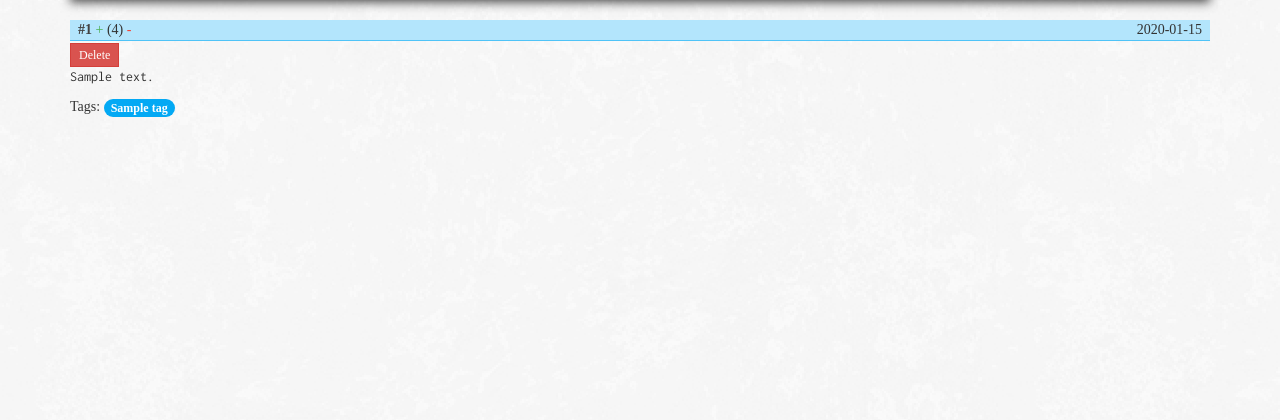
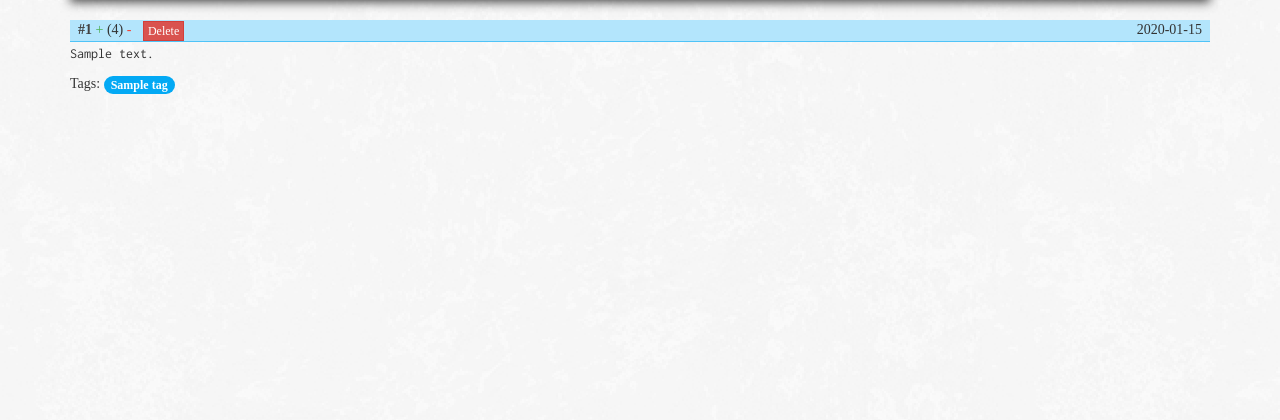
Before and after one commit to nukeop/smash, a Flask app: page /latest in a window 1280 px wide. Shown: the part 65-485 px from the top of the page. Run offline with Flask 2, Linux system fonts and the light colour scheme; the visitor is signed in with stand-in values (Sample User, id 1); tables that the repository leaves empty hold one stand-in row (values such as "Sample post"); some libraries are stand-ins or nearby versions; some web fonts are replaced.

Commit message:
Cosmetic changes to mod buttons

```diff
--- a/smash/static/css/custom.css
+++ b/smash/static/css/custom.css
@@ -147,7 +147,13 @@ html, body {
     background-color: #03A9F4;
 }
 
+.mod-form {
+  padding-left: 8px;
+  display: inline;
+}
+
 .btn-mod {
-  padding: 2px 8px;
+  padding: 0px 4px;
   border-radius: 0px;
+  display: inline;
 }
--- a/smash/templates/latest.html
+++ b/smash/templates/latest.html
@@ -7,16 +7,15 @@
   <a class="quote-link" href="quote/{{ quote.id }}">#{{ quote.id }}</a>
   <a class="rate-positive">+</a> ({{quote.rating}}) <a class="rate-negative">-</a>
   <div class="pull-right quote-date">{{ quote.time }}</div>
+
+  {% if session.authorized %}
+  <form class="mod-form" action="/moderate" name="moderate" method="post">
+    <input type="hidden" name="quoteid" value={{quote.id}} />
+    <button type="submit" name="submit" class="btn btn-danger btn-sm btn-mod" value="Delete">Delete</button>
+  </form>
+  {% endif %}
 </div>
 
-{% if session.authorized %}
-<form action="/moderate" name="moderate" method="post">
-  <div class="btn-group" role="group">
-    <input type="hidden" name="quoteid" value={{quote.id}} />
-    <button type="submit" name="submit" class="btn btn-danger btn-sm btn-mod" value="Delete">Delete</button>
-  </div>
-</form>
-{% endif %}
 
 <div class="quote">
     <p>{{ quote.content|safe }}</p>
```
Also changed, not shown: smash/templates/queue.html (+8 -6 lines).
